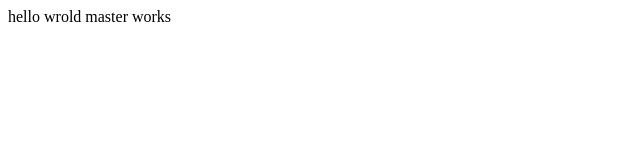
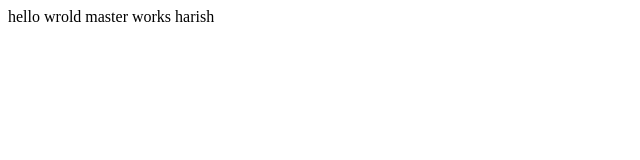
Before and after one commit to HarishPaudel/conflictgit, a plain HTML site: page index.html in a window 1280 px wide. Shown: the full height of the page, 0-640 px from the left. Drawn offline with Linux system fonts and the light colour scheme.

Commit message:
your commit message here

```diff
--- a/index.html
+++ b/index.html
@@ -7,7 +7,7 @@
 </head>
 <body>
 
-    <h> hello wrold master works
+    <h> hello wrold master works harish
 
     </h>
 
```
